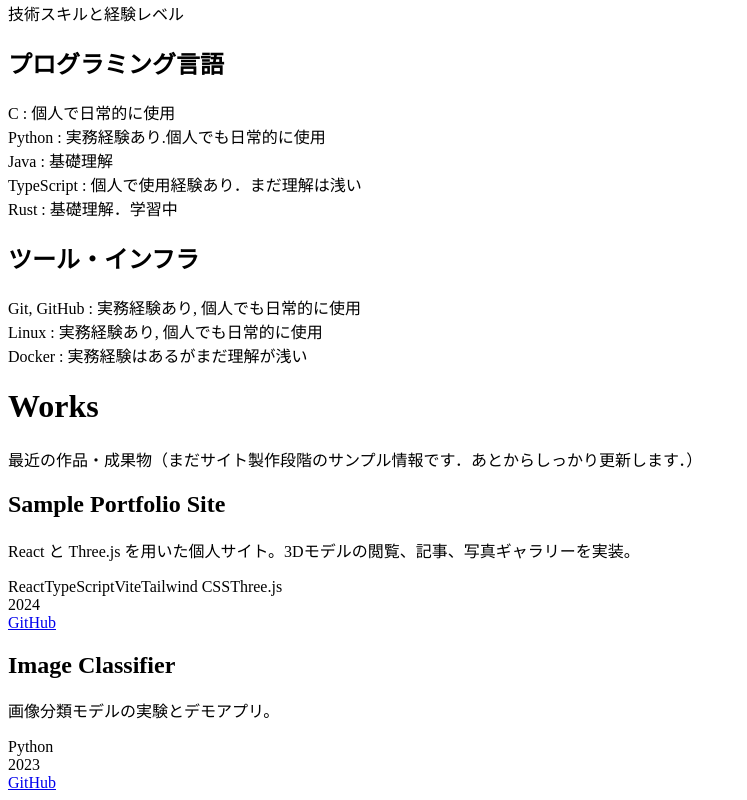
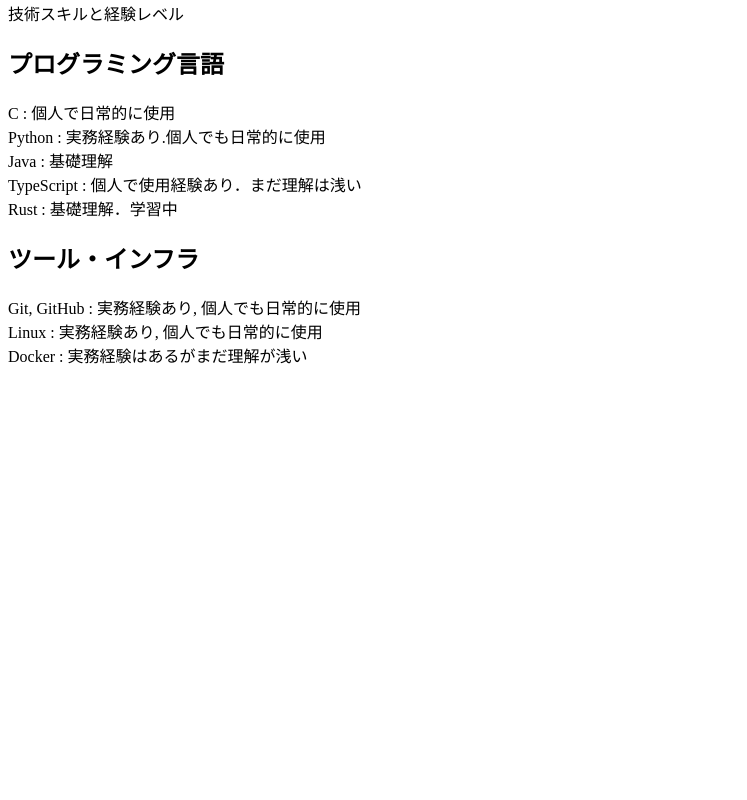
Before and after one commit to hisuic/homehisuic, a React (Vite) app: page /portfolio in a window 1280 px wide. Shown: the part 1151-1951 px from the top of the page, without its empty margins (0-747 px from the left). After the commit the page ends 1526 px from the top, so only its background shows below. Built offline with nearby package versions, Linux system fonts and the light colour scheme.

Commit message:
remove works

```diff
--- a/src/pages/Portfolio/index.tsx
+++ b/src/pages/Portfolio/index.tsx
@@ -44,7 +44,7 @@ export default function PortfolioIndex() {
 				<AboutMeSection />
 				<ContactSection />
 				<SkillsSection />
-				<WorksSection />
+				{/* <WorksSection /> */}
 			</div>
 		</main>
 	);
```
